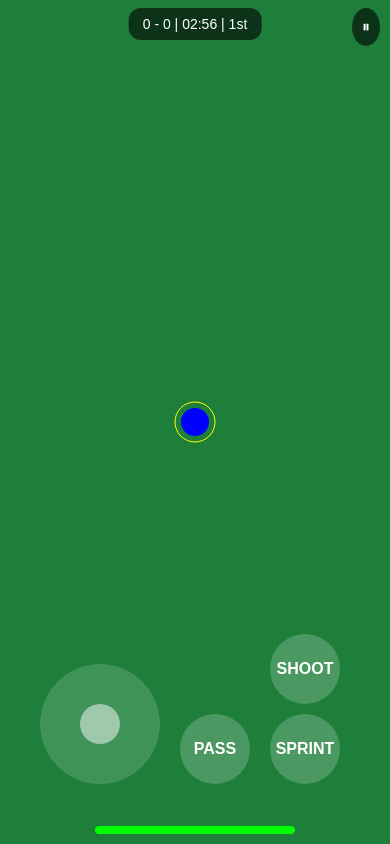
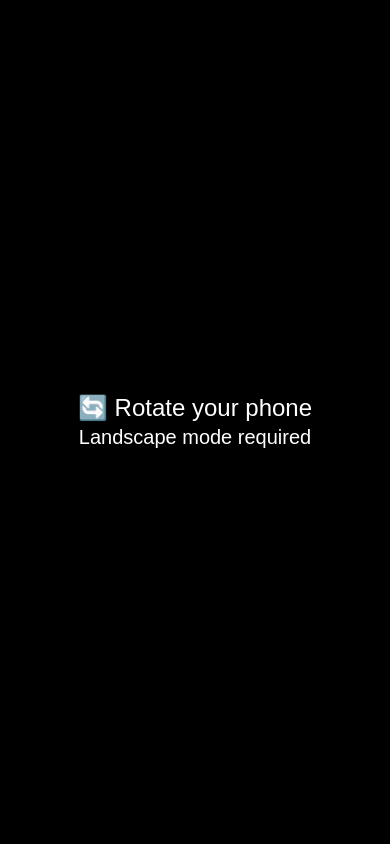
Before and after one commit to adrian14pro/Footblaze-Arcade-Soccer, a plain HTML site: page index.html in a window 390 px wide. Drawn offline with Linux system fonts and the light colour scheme.

Commit message:
Update index.html

```diff
--- a/index.html
+++ b/index.html
@@ -5,6 +5,25 @@
 <title>Footblaze Mobile</title>
 <meta name="viewport" content="width=device-width, initial-scale=1.0, user-scalable=no">
 <style>
+
+ #rotateScreen{
+ position:fixed;
+ top:0;left:0;
+ width:100vw;height:100vh;
+ background:#000;
+ color:white;
+ display:flex;
+ align-items:center;
+ justify-content:center;
+ font-size:24px;
+ text-align:center;
+ z-index:9999;
+}
+
+@media (orientation: landscape){
+ #rotateScreen{display:none;}
+}
+
 body{margin:0;overflow:hidden;background:#0b6623;font-family:Arial}
 canvas{display:block;touch-action:none}
 
@@ -61,7 +80,14 @@ canvas{display:block;touch-action:none}
 </head>
 <body>
 
-<div id="topUI">
+<div id="rotateScreen">
+  <div>
+    🔄 Rotate your phone<br>
+    <small>Landscape mode required</small>
+  </div>
+</div>
+
+ <div id="topUI">
 <span id="score">0 - 0</span> |
 <span id="time">03:00</span> |
 <span id="half">1st</span>
@@ -77,7 +103,15 @@ canvas{display:block;touch-action:none}
 <canvas id="game"></canvas>
 
 <script>
-/* CANVAS */
+
+ function resizeCanvas(){
+  canvas.width = window.innerWidth;
+  canvas.height = window.innerHeight;
+}
+window.addEventListener("resize", resizeCanvas);
+resizeCanvas();
+
+ /* CANVAS */
 const canvas=document.getElementById("game");
 const ctx=canvas.getContext("2d");
 canvas.width=innerWidth;
```
